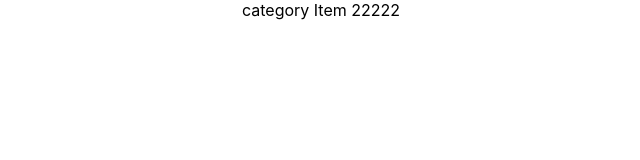
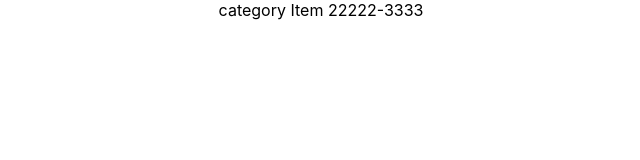
Before and after one commit to trunganh155/shopee, a React (Create React App) app: page /categoryitem in a window 1280 px wide. Shown: the top 160 px of the page, without its empty margins (319-959 px from the left). Built offline with nearby package versions, Linux system fonts and the light colour scheme.

Commit message:
second commit

```diff
--- a/src/pages/CategoryItem.jsx
+++ b/src/pages/CategoryItem.jsx
@@ -3,7 +3,7 @@ import React from 'react';
 function CategoryItem(props) {
     return (
         <div>
-            category Item 22222
+            category Item 22222-3333
         </div>
     );
 }
```
